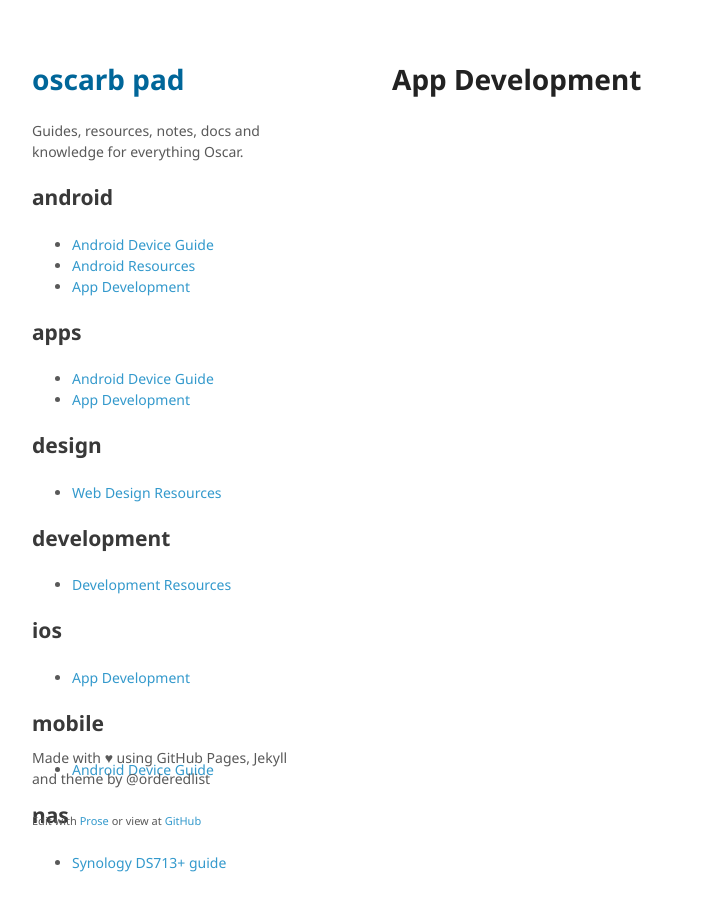
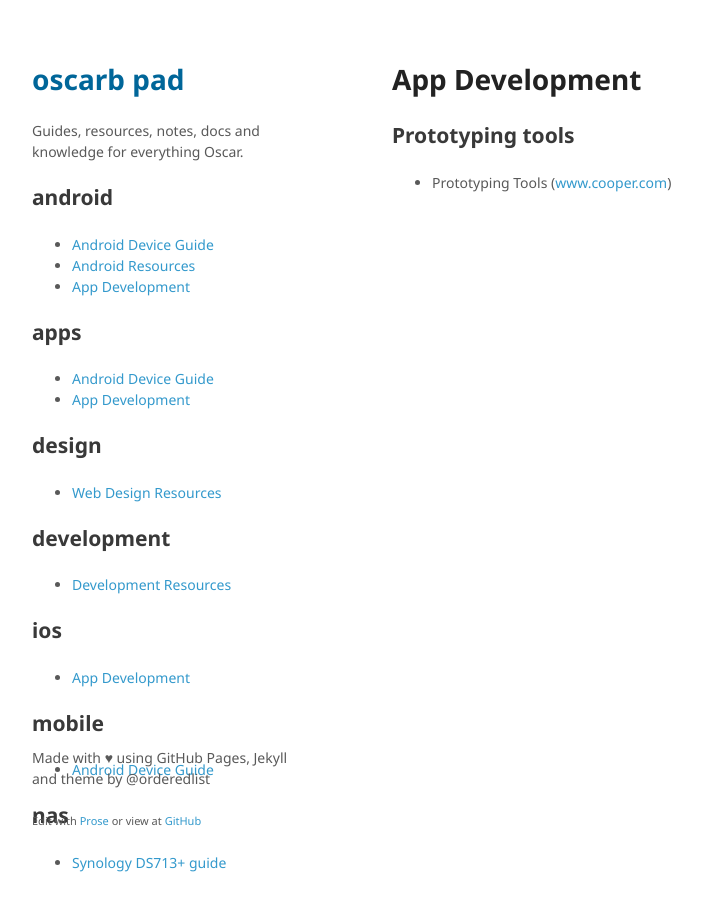
Before and after one commit to oscarb/pad, a Jekyll site: the page built from _docs/app-development.md, in a window 1280 px wide. Shown: the whole page, without its empty margins (128-830 px from the left). Built offline with Jekyll 4.4.1, drawn with Linux system fonts in a browser that asks for light colours.

Commit message:
Add section prototyping

```diff
--- a/_docs/app-development.md
+++ b/_docs/app-development.md
@@ -1,6 +1,14 @@
 ---
 title: App Development
-tags: [apps, android, ios]
+tags:
+  - apps
+  - android
+  - ios
+published: true
 ---
 
 # App Development
+
+## Prototyping tools
+
+* Prototyping Tools ([www.cooper.com](http://www.cooper.com/prototyping-tools))
```
